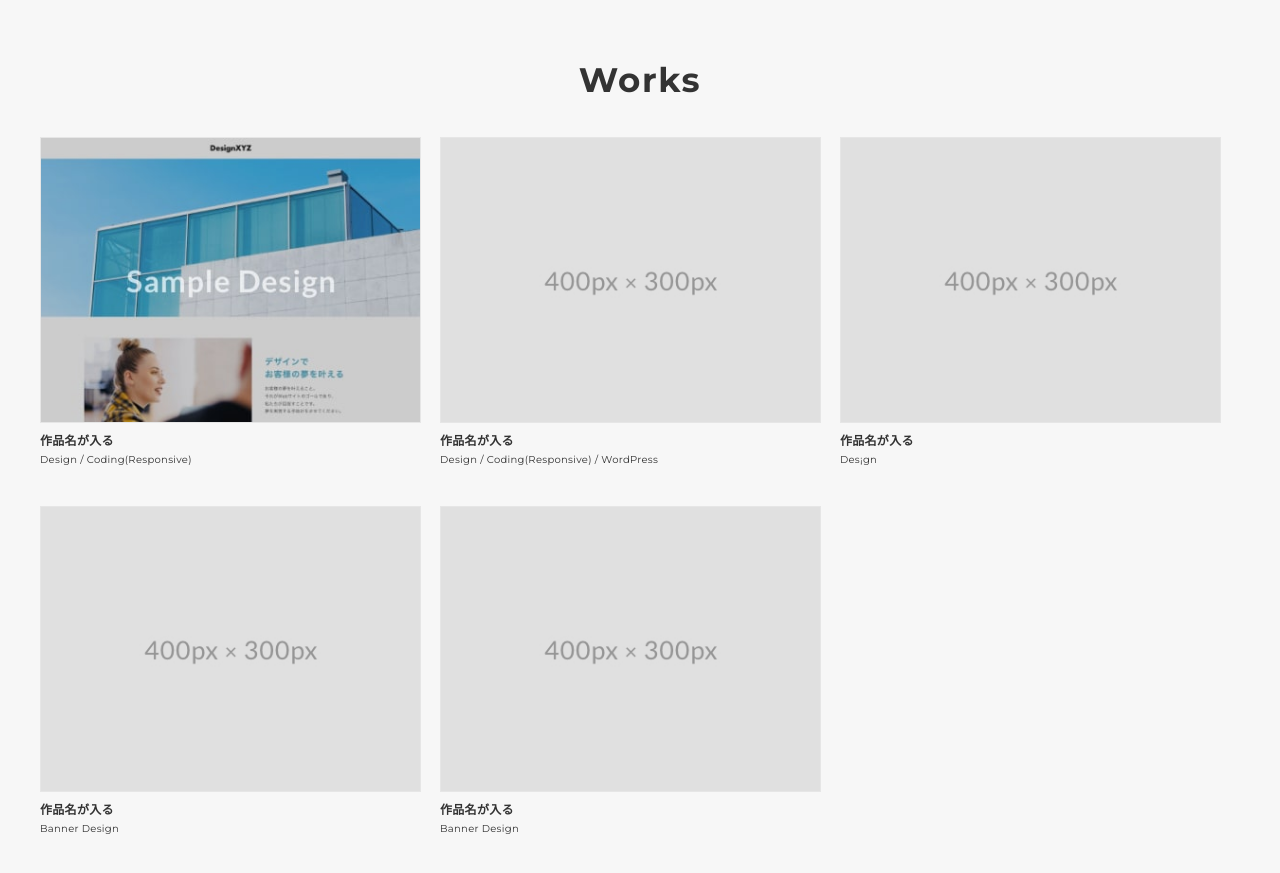
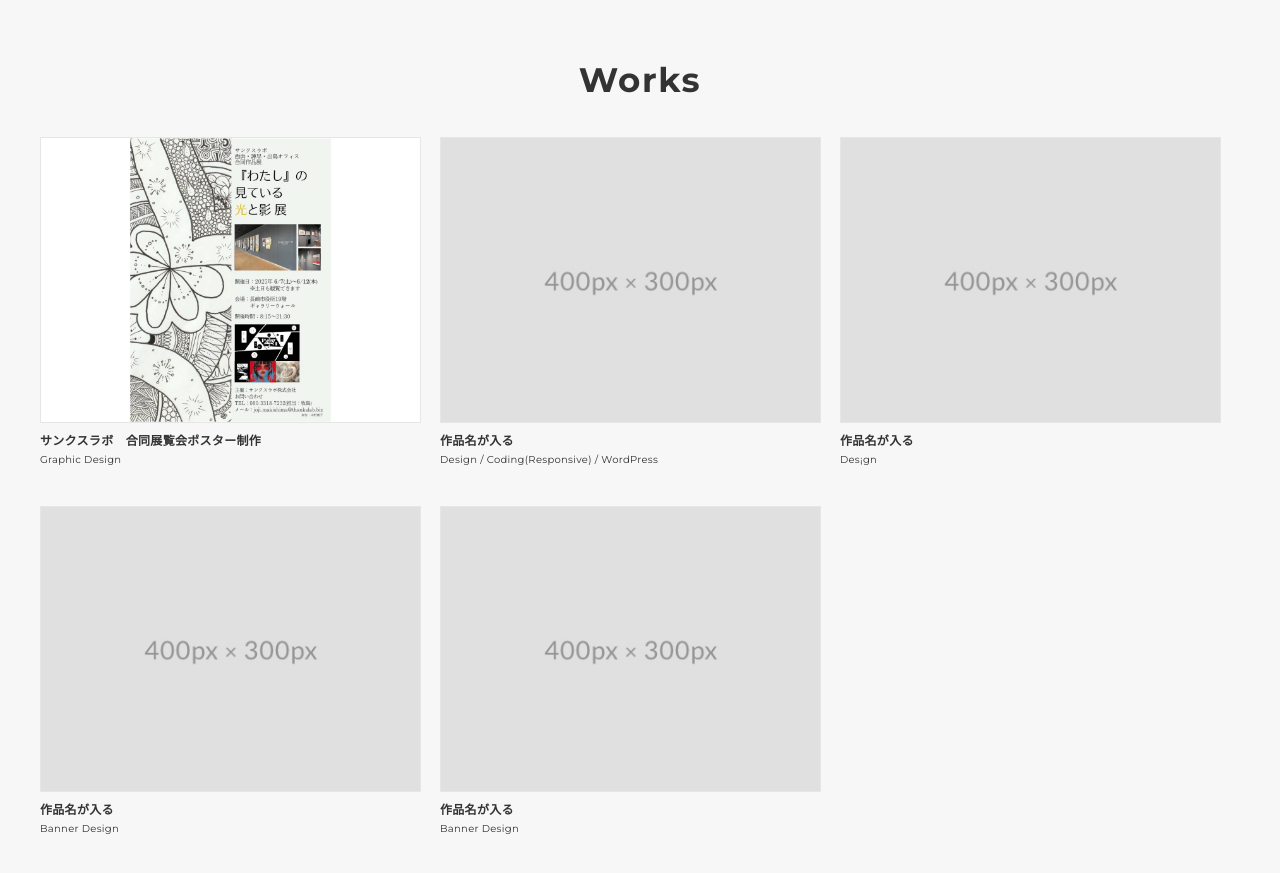
Before and after one commit to linkabridge/linkabridge.github.io, a plain HTML site: page index.html in a window 1280 px wide. Shown: the part 780-1653 px from the top of the page. Drawn offline with nearby package versions, Linux system fonts and the light colour scheme; a web font is replaced by a local one.

Commit message:
OGP画像とWorksの画像の追加、差し替え

```diff
--- a/index.html
+++ b/index.html
@@ -62,10 +62,10 @@
         <div class="container">
           <h2 class="title">Works</h2>
           <div class="works-list">
-            <a class="works-item" href="works-template.html">
-              <div class="works-img"><img src="img/works-sample-thumb.jpg" alt="" /></div>
-              <p class="works-name">作品名が入る</p>
-              <p class="works-info">Design / Coding(Responsive)</p>
+              <a class="works-item" href="works-template.html">
+              <div class="works-img"><img src="img/thankslab_flier.jpg" alt="サンクスラボ　合同展覧会ポスター制作" /></div>
+              <p class="works-name">サンクスラボ　合同展覧会ポスター制作</p>
+              <p class="works-info">Graphic Design</p>
             </a>
             <a class="works-item" href="works-template.html">
               <div class="works-img"><img src="img/works-dummy-thumb.jpg" alt="" /></div>
```
Also changed, not shown: img/ogp.png, img/thankslab_flier.jpg (added).
